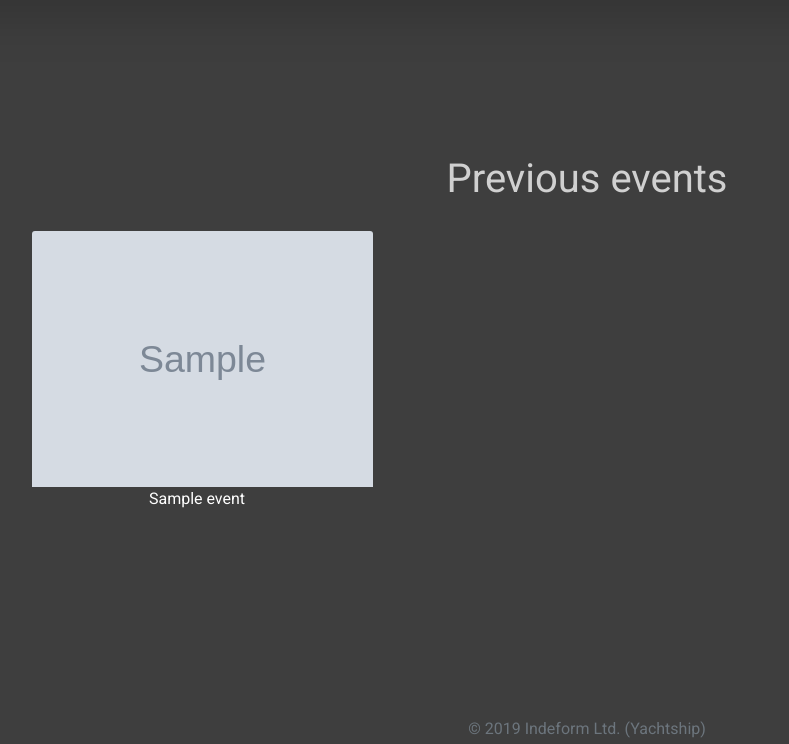
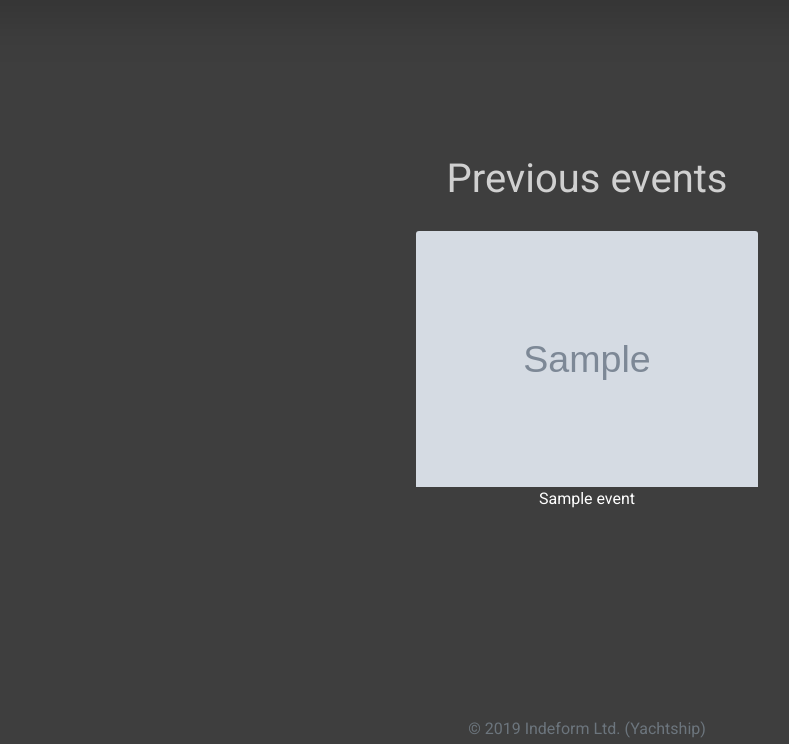
Before and after one commit to deividasflaved/Yachtship, a Django app: page /events/older in a window 1280 px wide. Shown: the part 56-800 px from the top of the page, without its empty margins (53-842 px from the left). Run offline with Django 3.2, Linux system fonts and the light colour scheme; a user stored in the database is signed in; tables that the repository leaves empty hold one stand-in row (values such as "Sample post"); grey boxes marked "Sample" are stand-in pictures; some libraries are stand-ins or nearby versions.

Commit message:
grid fix

```diff
--- a/static/css/events.css
+++ b/static/css/events.css
@@ -17,10 +17,10 @@
 
 
 div.grid {
-  display: grid;
-  grid-gap: 20px 60px;
-  grid-template-columns: repeat(auto-fill, minmax(250px, 1fr));
-  width: 100%;
+    display: grid;
+    grid-gap: 20px 60px;
+    grid-template-columns: repeat(auto-fit, minmax(250px, 1fr));
+    width: 100%;
 
 }
 div.row {
```
